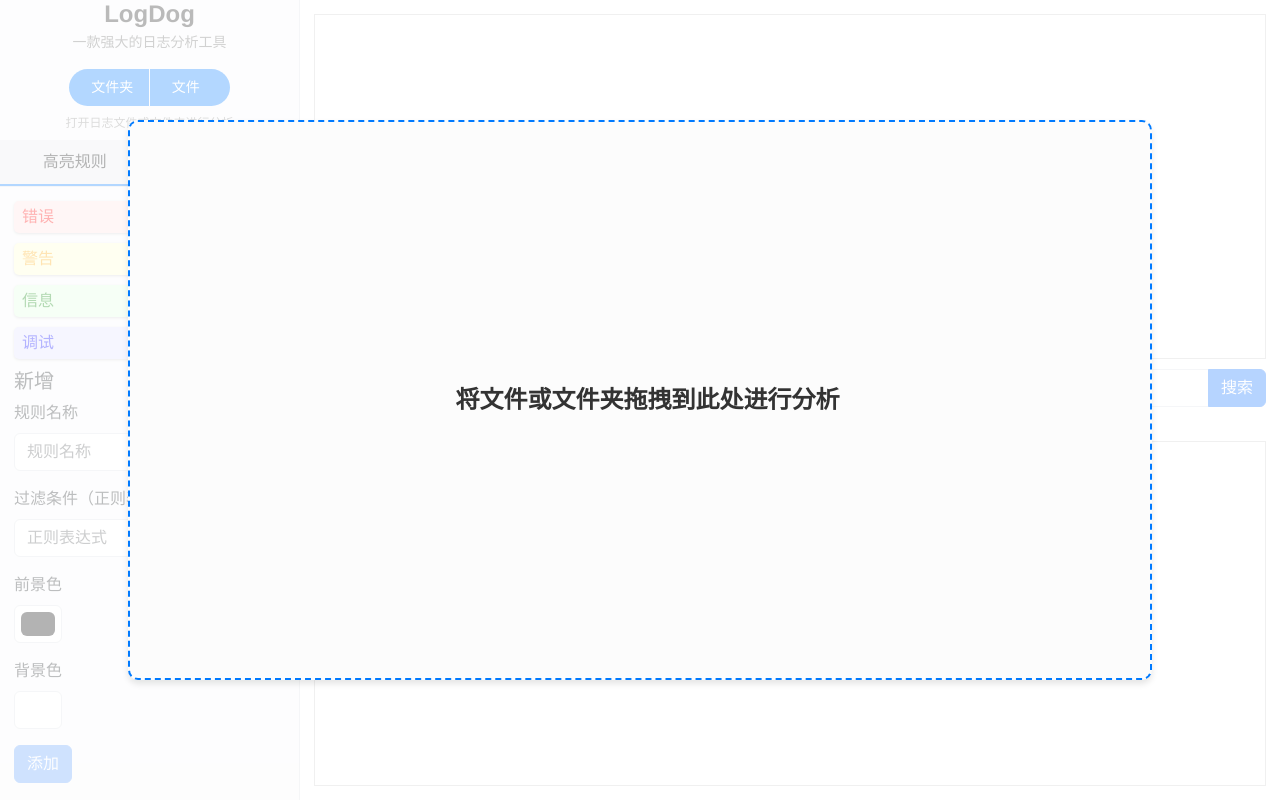
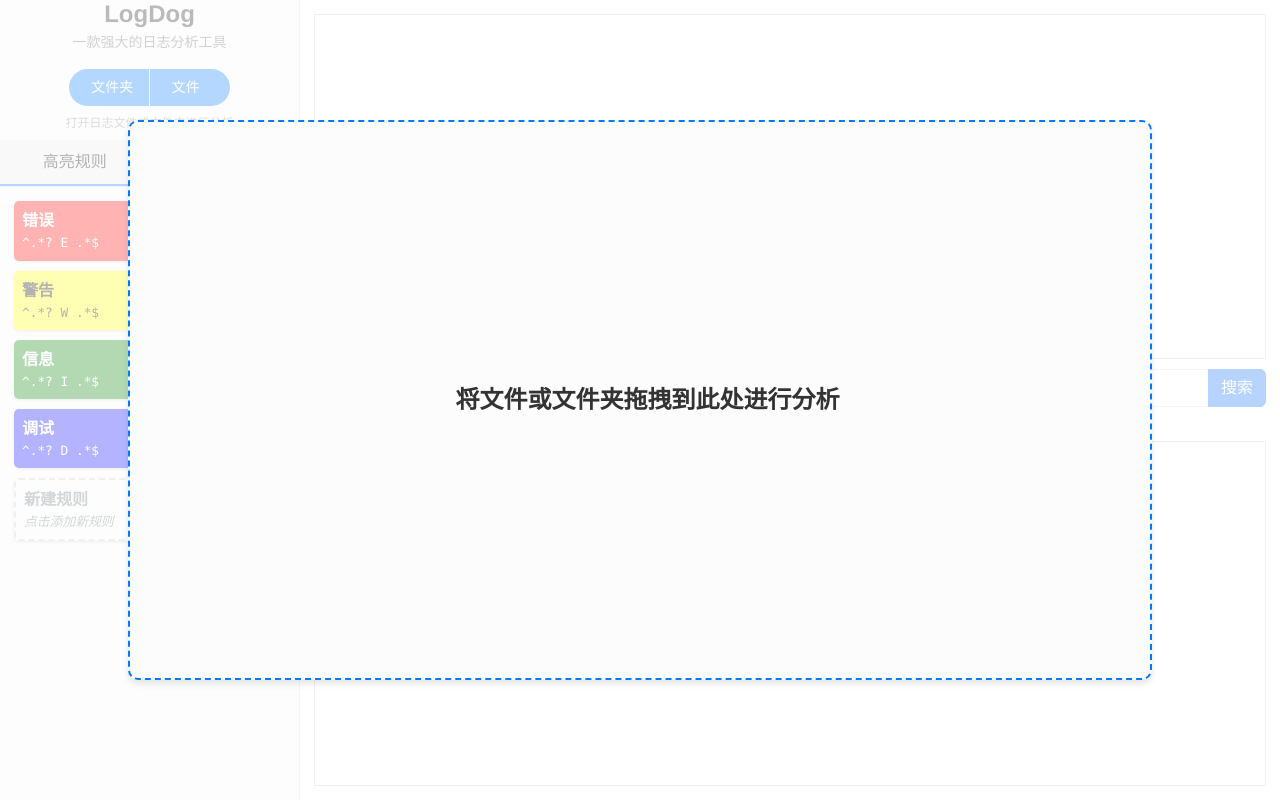
Before and after one commit to logdog-tech/logdog, a Vue app: page / in a window 1280 px wide. Built offline with nearby package versions, Linux system fonts and the light colour scheme.

Commit message:
improve: Optimize highlight rule creation

```diff
--- a/src/RulesManager.vue
+++ b/src/RulesManager.vue
@@ -1,136 +1,393 @@
 <template>
   <div>
-      <div v-for="rule in rules" :key="rule.id" class="rule-item"
-           @dblclick="editRule(rule)"
-           :style="{ color: rule.foreColor, backgroundColor: rule.backColor }">
-        <p class="rule-name">{{ rule.name }}</p>
-        <span @click.stop="deleteRule(rule)" class="delete-btn">&times;</span>
+    <div v-for="rule in displayRules" :key="rule.id"
+         class="rule-item"
+         :class="{ 'new-rule': rule.id === 'new' }"
+         :style="rule.id !== 'new' ? { color: rule.foreColor, backgroundColor: rule.backColor } : {}">
+      <div v-if="isEditing(rule)" class="rule-edit">
+        <input v-model="editingRule.name" placeholder="规则名称" class="edit-input"
+               :style="{ backgroundColor: editingRule.backColor, color: editingRule.foreColor }">
+        <input ref="regexInput" v-model="editingRule.regex" placeholder="正则表达式" class="edit-input color-preview"
+               :style="{ backgroundColor: editingRule.backColor, color: editingRule.foreColor }">
+        <div class="color-presets">
+          <div v-for="(preset, index) in colorPresets" :key="index"
+               class="color-preset"
+               @click.stop="applyPreset(preset)"
+               :style="{ backgroundColor: preset.backColor, color: preset.foreColor }">
+            Aa
           </div>
-      <h5>{{ isEditing ? '编辑' : '新增' }}</h5>
-      <div class="mb-3">
-        <label class="form-label">规则名称</label>
-        <input v-model="editedRule.name" placeholder="规则名称" class="form-control">
+          <div class="color-preset refresh-preset" @click.stop="refreshPresets">
+            &#x21bb;
           </div>
-      <div class="mb-3">
-        <label class="form-label">过滤条件（正则表达式）</label>
-        <input v-model="editedRule.regex" placeholder="正则表达式" class="form-control">
         </div>
-      <div class="mb-3">
-        <label class="form-label">前景色</label>
-        <input v-model="editedRule.foreColor" type="color" class="form-control form-control-color">
+        <div class="action-buttons">
+          <button @click="saveRule" class="save-btn">保存</button>
+          <button @click="cancelEdit" class="cancel-btn">取消</button>
         </div>
-      <div class="mb-3">
-        <label class="form-label">背景色</label>
-        <input v-model="editedRule.backColor" type="color" class="form-control form-control-color">
       </div>
-      <button @click="saveRule" :disabled="!isValidRule" class="btn btn-primary me-2">
-        {{ isEditing ? '保存' : '添加' }}
-      </button>
-      <button v-if="isEditing" @click="cancelEdit" class="btn btn-secondary">取消</button>
+      <div v-else class="rule-info" @click="startEdit(rule)">
+        <p class="rule-name">{{ rule.name || '未命名规则' }}</p>
+        <p class="rule-regex" v-if="rule.id !== 'new'">{{ rule.regex }}</p>
+        <p class="rule-regex new-rule-hint" v-else>点击添加新规则</p>
+      </div>
+      <span v-if="rule.id !== 'new' && !isEditing(rule)"
+            @click.stop="handleActionClick(rule)"
+            class="action-btn"
+            :title="isEditing(rule) ? '保存' : '删除'">
+        {{ isEditing(rule) ? '' : '×' }} <!-- 仅在非编辑状态下显示删除按钮 -->
+      </span>
+    </div>
   </div>
 </template>
 
 <script setup>
-import { ref, computed, watch, onMounted } from 'vue'
+import { ref, computed, watch, onMounted, nextTick } from 'vue'
 
-// 定义用于存储和读取的 localStorage 键名
 const STORAGE_KEY = 'highlightRules'
 
-// 初始数据现在从 localStorage 中加载
 function loadInitialRules() {
+    console.log('加载初始规则')
     const storedRules = localStorage.getItem(STORAGE_KEY)
-    return storedRules ? JSON.parse(storedRules) : [
-        { id: 1, name: '错误', regex: '^.*? E .*$', foreColor: '#ff0000', backColor: '#ffe0e0' },
-        { id: 2, name: '警告', regex: '^.*? W .*$', foreColor: '#ffa500', backColor: '#ffffd0' },
-        { id: 3, name: '信息', regex: '^.*? I .*$', foreColor: '#008000', backColor: '#e0ffe0' },
-        { id: 4, name: '调试', regex: '^.*? D .*$', foreColor: '#0000ff', backColor: '#e0e0ff' }
+    const rules = storedRules ? JSON.parse(storedRules) : [
+        { id: 1, name: '错误', regex: '^.*? E .*$', foreColor: '#ffffff', backColor: '#ff0000' },
+        { id: 2, name: '警告', regex: '^.*? W .*$', foreColor: '#000000', backColor: '#ffff00' },
+        { id: 3, name: '信息', regex: '^.*? I .*$', foreColor: '#ffffff', backColor: '#008000' },
+        { id: 4, name: '调试', regex: '^.*? D .*$', foreColor: '#ffffff', backColor: '#0000ff' }
     ]
+    console.log('初始规则:', rules)
+    return rules
 }
 
 const rules = ref(loadInitialRules())
-const editedRule = ref({ id: null, name: '', regex: '', foreColor: '#000000', backColor: '#ffffff' })
-const isEditing = ref(false)
+const editingRule = ref(null)
 
-const isValidRule = computed(() => {
-    return editedRule.value.name && editedRule.value.regex
+const displayRules = computed(() => {
+  console.log('计算显示规则')
+  return [...rules.value, { id: 'new', name: '新建规则', regex: '点击编辑', foreColor: '#000000', backColor: '#ffffff' }]
 })
 
-    const editRule = (rule) => {
-      editedRule.value = { ...rule }
-      isEditing.value = true
+const isEditing = (rule) => {
+  return editingRule.value && (editingRule.value.id === rule.id || (rule.id === 'new' && editingRule.value.id === null))
+}
+
+const regexInput = ref(null) // 创建一个 ref 来引用正则输入框
+
+const startEdit = (rule) => {
+  console.log('开始编辑规则:', rule)
+  if (rule.id === 'new') {
+    editingRule.value = { id: null, name: '', regex: '', foreColor: '#000000', backColor: '#ffffff' }
+    refreshColors()
+  } else {
+    editingRule.value = { ...rule }
+  }
+  console.log('当前编辑的规则:', editingRule.value)
+
+  // 在进入编辑状态后，聚焦到正则输入框
+  nextTick(() => {
+    regexInput.value.focus()
+  })
+}
+
+const handleActionClick = (rule) => {
+  console.log('处理动作点击:', rule)
+  if (isEditing(rule)) {
+    saveRule()
+  } else {
+    deleteRule(rule)
+  }
+}
+
+const saveRule = () => {
+  console.log('保存规则')
+  if (!editingRule.value || !editingRule.value.regex.trim()) {
+    console.log('无效的规则，取消保存')
+    return
+  }
+
+  if (editingRule.value.id === null) {
+    // 新规则
+    const newRule = {
+      id: Date.now(),
+      name: editingRule.value.name || '未命名规则',
+      regex: editingRule.value.regex,
+      foreColor: editingRule.value.foreColor,
+      backColor: editingRule.value.backColor
+    }
+    console.log('添加��规则:', newRule)
+    rules.value.push(newRule)
+  } else {
+    // 更新现有规则
+    const index = rules.value.findIndex(r => r.id === editingRule.value.id)
+    if (index !== -1) {
+      console.log('更新现有规则:', editingRule.value)
+      rules.value[index] = { ...editingRule.value }
+    }
+  }
+  emits('rulesUpdated', rules.value)
+  editingRule.value = null
+  console.log('规则保存后的状态:', rules.value)
 }
 
 const deleteRule = (rule) => {
+  console.log('删除规则:', rule)
   const index = rules.value.findIndex(r => r.id === rule.id)
   if (index !== -1) {
     rules.value.splice(index, 1)
     emits('rulesUpdated', rules.value)
   }
+  console.log('删除后的规则列表:', rules.value)
 }
 
-    const saveRule = () => {
-      if (isEditing.value) {
-        const index = rules.value.findIndex(r => r.id === editedRule.value.id)
-        if (index !== -1) {
-          rules.value[index] = { ...editedRule.value }
+const refreshColors = () => {
+  console.log('刷新颜色')
+  const { foreColor, backColor } = generateContrastingColors()
+  editingRule.value.foreColor = foreColor
+  editingRule.value.backColor = backColor
+  console.log('新的颜色:', { foreColor, backColor })
 }
+
+const applyPreset = (preset) => {
+  console.log('应用预设颜色:', preset)
+  editingRule.value.foreColor = preset.foreColor
+  editingRule.value.backColor = preset.backColor
+}
+
+const emits = defineEmits(['rulesUpdated'])
+
+watch(rules, (newRules) => {
+    console.log('规则发生变化，更新本地存储')
+    localStorage.setItem(STORAGE_KEY, JSON.stringify(newRules))
+}, { deep: true })
+
+onMounted(() => {
+    console.log('组件挂载，发送初始规则')
+    emits('rulesUpdated', rules.value)
+})
+
+// 修改预设配色方案为响应式
+const colorPresets = ref([
+    { foreColor: '#FFFFFF', backColor: '#FF0000' }, // 白字红底
+    { foreColor: '#000000', backColor: '#FFFF00' }, // 黑字黄底
+    { foreColor: '#FFFFFF', backColor: '#0000FF' }, // 白字蓝底
+    { foreColor: '#000000', backColor: '#00FF00' }, // 黑字绿底
+    { foreColor: '#FFFFFF', backColor: '#800080' }, // 白字紫底
+    { foreColor: '#000000', backColor: '#FFA500' }, // 黑字橙底
+])
+
+// 刷新预设配色
+const refreshPresets = () => {
+    console.log('刷新预设配色')
+    colorPresets.value = colorPresets.value.map(() => generateContrastingColors())
+}
+
+function hslToHex(h, s, l) {
+    l /= 100;
+    const a = s * Math.min(l, 1 - l) / 100;
+    const f = n => {
+        const k = (n + h / 30) % 12;
+        const color = l - a * Math.max(Math.min(k - 3, 9 - k, 1), -1);
+        return Math.round(255 * color).toString(16).padStart(2, '0');
+    };
+    return `#${f(0)}${f(8)}${f(4)}`;
+}
+
+function generateContrastingColors() {
+    const hue1 = Math.floor(Math.random() * 360);
+    const hue2 = (hue1 + 120 + Math.floor(Math.random() * 120)) % 360; // 120-240度的色相差
+    const saturation1 = 70 + Math.random() * 30; // 70-100
+    const saturation2 = 70 + Math.random() * 30; // 70-100，独立于saturation1
+    const lightness1 = Math.random() * 60 + 20; // 20-80 for background
+    let lightness2;
+
+    if (lightness1 > 50) {
+        // 如果背景较亮，前景应该较暗
+        lightness2 = Math.random() * 30 + 10; // 10-40
     } else {
-        editedRule.value.id = Date.now()
-        rules.value.push({ ...editedRule.value })
+        // 如果背景较暗，前景应该较亮
+        lightness2 = Math.random() * 30 + 60; // 60-90
     }
-      emits('rulesUpdated', rules.value)
-      resetForm()
+
+    const backColor = hslToHex(hue1, saturation1, lightness1);
+    const foreColor = hslToHex(hue2, saturation2, lightness2);
+
+    return { foreColor, backColor };
 }
 
 const cancelEdit = () => {
-      resetForm()
+  console.log('取消编辑')
+  editingRule.value = null
 }
-
-    const resetForm = () => {
-      editedRule.value = { id: null, name: '', regex: '', foreColor: '#000000', backColor: '#ffffff' }
-      isEditing.value = false
-    }
-
-    watch(rules, (newRules) => {
-    localStorage.setItem(STORAGE_KEY, JSON.stringify(newRules))
-}, { deep: true })
-
-    const emits = defineEmits(['rulesUpdated'])
-    onMounted(() => {
-        emits('rulesUpdated', rules.value)
-    })
 </script>
 
 <style scoped>
 .rule-item {
   margin-bottom: 10px;
-      padding:4px 8px;
+  padding: 8px;
   border-radius: 5px;
   cursor: pointer;
   display: flex;
-      flex-direction: row;
   justify-content: space-between;
+  align-items: center;
   box-shadow: 0 1px 3px rgba(0,0,0,.2);
+}
+
+.rule-info {
+  flex-grow: 1;
+  overflow: hidden;
 }
 
 .rule-name {
   margin: 0;
+  font-weight: bold;
+  overflow: hidden;
+  text-overflow: ellipsis;
+  white-space: nowrap;
 }
 
-    .delete-btn {
-      float: right;
-      color: #dc3545;
-      font-size: 14px;
-      line-height: 1;
+.rule-regex {
+  margin: 0;
+  font-size: 0.8em;
+  overflow: hidden;
+  text-overflow: ellipsis;
+  white-space: nowrap;
+}
+
+.color-preview {
+  transition: all 0.3s ease;
+}
+
+.color-preview::placeholder {
+  color: currentColor;
+  opacity: 0.7;
+}
+
+.input-group-text, .btn-outline-secondary {
   cursor: pointer;
 }
 
-    .delete-btn:hover {
+.color-presets {
+  display: flex;
+  flex-wrap: wrap;
+  gap: 6px;
+}
+
+.color-preset {
+  width: 24px; /* 调整宽度 */
+  height: 24px; /* 调整高度 */
+  border-radius: 4px;
+  cursor: pointer;
+  display: flex;
+  align-items: center;
+  justify-content: center;
+  font-size: 12px;
+  font-weight: bold;
+  box-shadow: 0 1px 3px rgba(0,0,0,0.2);
+  transition: transform 0.1s ease;
+}
+
+.color-preset:hover {
+  transform: scale(1.1);
+}
+
+.refresh-preset {
+  width: 24px; /* 确保刷新按钮与色块大小一致 */
+  height: 24px; /* 确保刷新按钮与色块大小一致 */
+  background-color: #f8f9fa;
+  color: #6c757d;
+  font-size: 18px; /* 调整大小以适应新的 Unicode 符号 */
+  line-height: 1;
+  display: flex;
+  align-items: center;
+  justify-content: center;
+}
+
+.refresh-preset:hover {
+  background-color: #e9ecef;
+}
+
+.rule-edit {
+  width: 100%;
+}
+
+.edit-input {
+  width: 100%;
+  margin-bottom: 5px;
+  padding: 5px;
+  border: 1px solid #ccc;
+  border-radius: 4px;
+}
+
+.color-preview {
+  transition: all 0.3s ease;
+}
+
+.action-btn {
+  padding-left: 10px;
+  font-size: 18px;
+  line-height: 1;
+  cursor: pointer;
+  transition: color 0.3s ease;
+}
+
+.action-btn:hover {
+  color: #28a745; /* 绿色，表示保存 */
+}
+
+/* 当按钮表示删除时的样式 */
+.rule-item:not(.editing) .action-btn {
+  color: #dc3545;
+}
+
+.rule-item:not(.editing) .action-btn:hover {
   color: #b02a37;
-      float: right;
-      color: #dc3545;
-      font-size: 14px;
+}
+
+/* 当按钮表示保存时的样式 */
+.rule-item.editing .action-btn {
+  color: #28a745;
+}
+
+.rule-item.editing .action-btn:hover {
+  color: #218838;
+}
+
+.new-rule {
+  border: 2px dashed #ccc;
+  background-color: #f8f9fa !important;
+  color: #6c757d !important;
+}
+
+.new-rule-hint {
+  font-style: italic;
+}
+
+.action-buttons {
+  margin-top: 10px;
+}
+
+.save-btn, .cancel-btn {
+  margin-right: 5px;
+  padding: 5px 10px;
+  border: none;
+  border-radius: 4px;
   cursor: pointer;
-      vertical-align: bottom;
+}
+
+.save-btn {
+  background-color: #28a745; /* 绿色 */
+  color: white;
+}
+
+.cancel-btn {
+  background-color: #dc3545; /* 红色 */
+  color: white;
+}
+
+.save-btn:hover {
+  background-color: #218838; /* 深绿色 */
+}
+
+.cancel-btn:hover {
+  background-color: #c82333; /* 深红色 */
 }
 </style>
```
Lines whose indentation alone changed are shown as unchanged.
